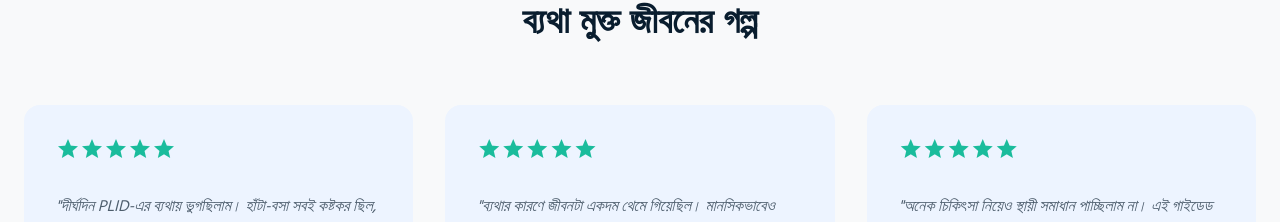
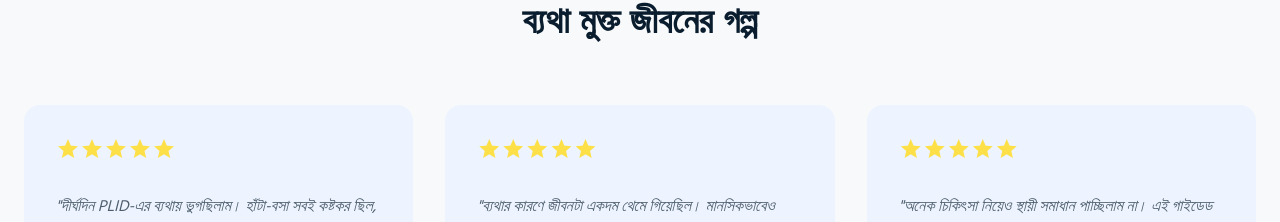
Before and after one commit to Mr-Rafiqul-Islam/yoga-with-doctor, a Next.js app: page /programmes/plid-home-recovery-funnel in a window 1280 px wide. Shown: the part 3594-3816 px from the top of the page. Built offline with nearby package versions, Linux system fonts and the light colour scheme; no server answers; a web font is replaced by a local one.

Commit message:
feat: Mark required fields in SalesCheckoutForm and update styling in SalesProofSlider for improved user guidance and visual consistency

```diff
--- a/src/app/(public)/programmes/plid-home-recovery-funnel/_components/SalesCheckoutForm.tsx
+++ b/src/app/(public)/programmes/plid-home-recovery-funnel/_components/SalesCheckoutForm.tsx
@@ -33,7 +33,7 @@ export function SalesCheckoutForm() {
 
       <div>
         <label className="mb-2 block text-sm font-bold" htmlFor="fullName">
-          আপনার পূর্ণ নাম
+          আপনার পূর্ণ নাম <span className="text-secondary">*</span>
         </label>
         <input
           id="fullName"
@@ -60,7 +60,7 @@ export function SalesCheckoutForm() {
       </div>
       <div>
         <label className="mb-2 block text-sm font-bold" htmlFor="phone">
-          ফোন নম্বর
+          ফোন নম্বর <span className="text-secondary">*</span>
         </label>
         <input
           id="phone"
--- a/src/app/(public)/programmes/plid-home-recovery-funnel/_components/SalesProofSlider.tsx
+++ b/src/app/(public)/programmes/plid-home-recovery-funnel/_components/SalesProofSlider.tsx
@@ -79,7 +79,7 @@ const STORIES: Story[] = [
 
 function StarRow({ count }: { count: number }) {
   return (
-    <div className="shrink-0 flex text-primary-container">
+    <div className="shrink-0 flex text-yellow-300">
       {Array.from({ length: count }, (_, i) => (
         <span
           key={i}
--- a/src/app/(public)/programmes/plid-treatment-by-epidural/_components/PlidEpiduralOfferForm.tsx
+++ b/src/app/(public)/programmes/plid-treatment-by-epidural/_components/PlidEpiduralOfferForm.tsx
@@ -1,9 +1,6 @@
 "use client";
-
-import Image from "next/image";
 import type { FormEvent } from "react";
 import { ScrollReveal } from "@/app/(public)/programmes/_shared/ScrollReveal";
-import { IMG } from "./epidural-assets";
 
 export function PlidEpiduralOfferForm() {
   function onSubmit(e: FormEvent<HTMLFormElement>) {
```
